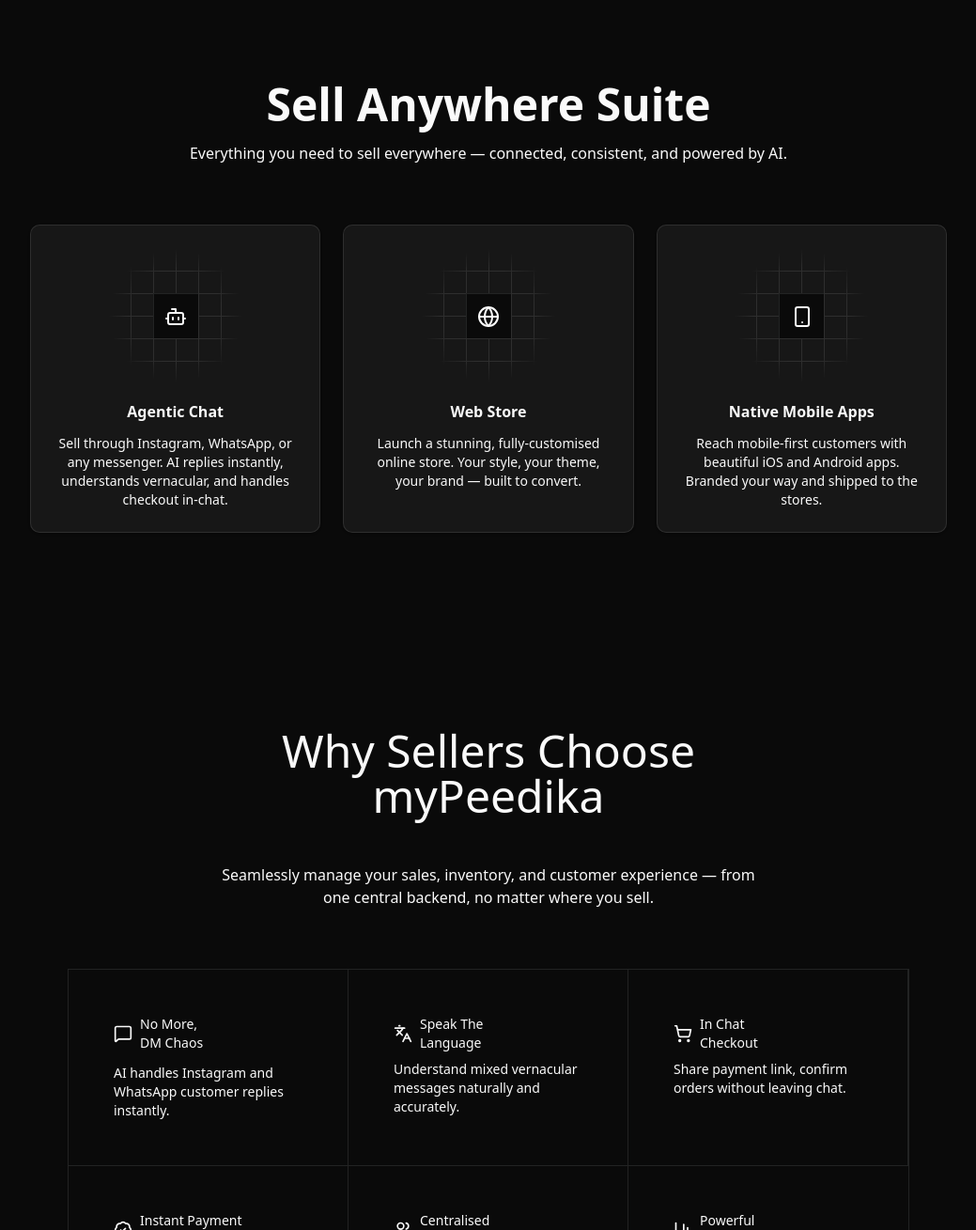
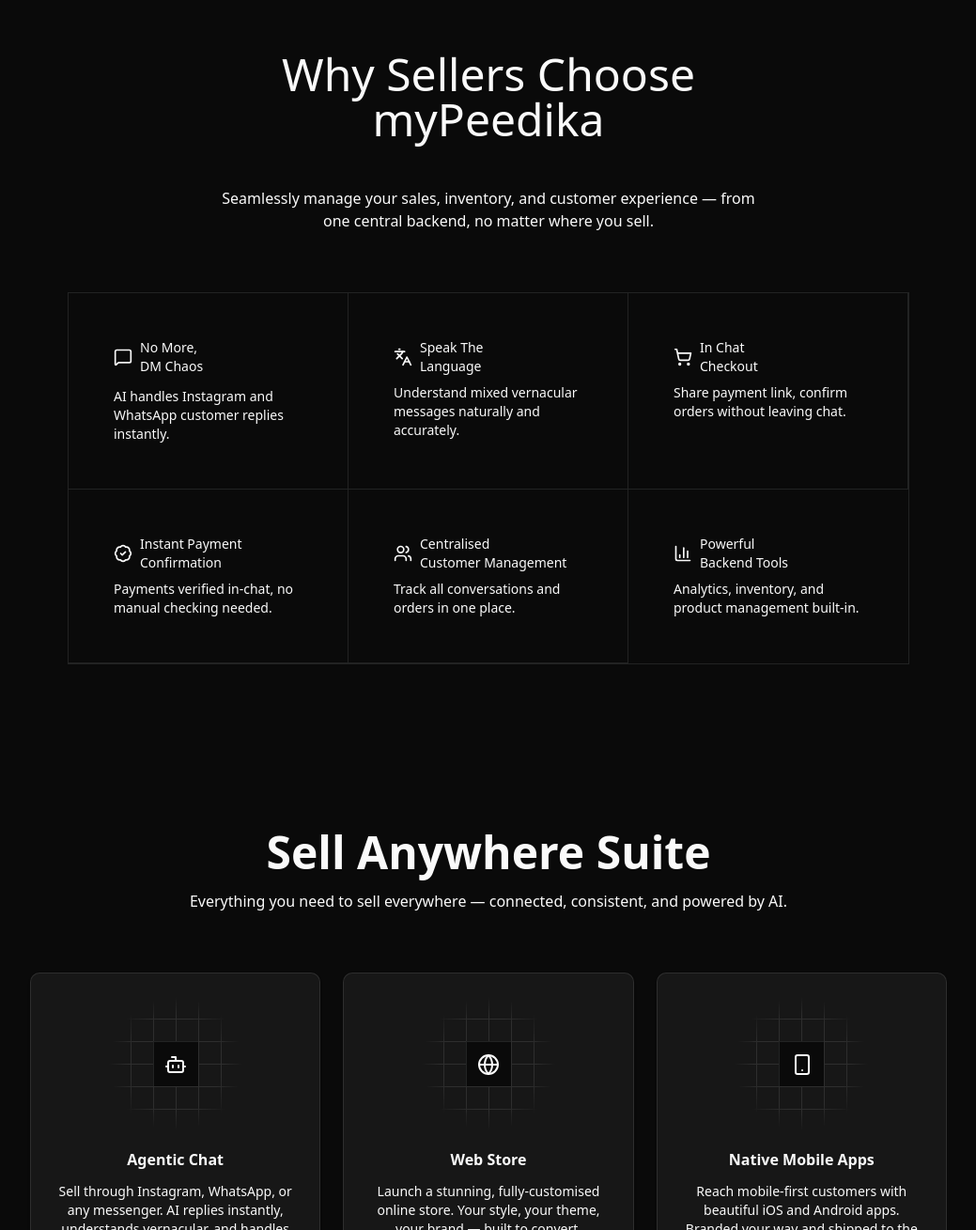
Before and after one commit to dev0ura/mypeedika, a Next.js app: page / in a window 1280 px wide. Shown: the part 841-2150 px from the top of the page at 94% size, without its empty margins (120-1159 px from the left). Built offline with nearby package versions, Linux system fonts and the light colour scheme.

Commit message:
Update UI styles in Hero Section and Site Navbar: changed background colors for improved visual consistency and enhanced user experience across components.

```diff
--- a/src/app/page.tsx
+++ b/src/app/page.tsx
@@ -10,8 +10,8 @@
     <div>
       <SiteNavbar />
       <InteractiveHero />
+      <Features />
       <Products />
-      <Features />
       <Connect />
       <Footer />
     </div>
--- a/src/components/ui/features-4.tsx
+++ b/src/components/ui/features-4.tsx
@@ -2,7 +2,7 @@
 
 export function Features() {
     return (
-        <section className="py-12 md:py-20">
+        <section className="py-16 md:py-24">
             <div className="mx-auto max-w-5xl space-y-8 px-6 md:space-y-16">
                 <div className="relative z-10 mx-auto max-w-xl space-y-6 text-center md:space-y-12">
                     <h2 className="text-balance text-4xl font-medium lg:text-5xl">Why Sellers Choose <br /> myPeedika</h2>
--- a/src/components/ui/footer.tsx
+++ b/src/components/ui/footer.tsx
@@ -19,8 +19,7 @@
               <span className="text-2xl font-bold text-gray-900 dark:text-white ml-3">myPeedika</span>
             </div>
             <p className="text-gray-600 dark:text-gray-400 text-sm leading-relaxed max-w-md mb-6">
-              Complete e-commerce backend platform with flexible frontend options.
-              Build your online store with Web, Mobile App, or Chat-based commerce on WhatsApp & Instagram.
+            myPeedika lets you sell directly on Instagram, WhatsApp, or your store. Our AI chats in your customer’s language, answers questions, and completes checkout — all in one place, backed by a powerful commerce backend where you can manage everything.
             </p>
             <div className="flex items-center gap-2 text-gray-600 dark:text-gray-400 text-sm">
               <Mail className="h-4 w-4" />
--- a/src/components/ui/hero-section-nexus.tsx
+++ b/src/components/ui/hero-section-nexus.tsx
@@ -606,13 +606,13 @@
     };
 
   return (
-    <div className="pt-[100px] relative bg-white dark:bg-[#111111] text-gray-700 dark:text-gray-300 min-h-screen flex flex-col overflow-x-hidden">
+    <div className="pt-[100px] relative bg-[#F3F4F6] dark:bg-[#111111] text-gray-700 dark:text-gray-300 min-h-screen flex flex-col overflow-x-hidden">
         <canvas ref={canvasRef} className="absolute inset-0 z-0 pointer-events-none opacity-80" />
         <div className="absolute inset-0 z-1 pointer-events-none dark:block hidden" style={{
             background: 'linear-gradient(to bottom, transparent 0%, #111111 90%), radial-gradient(ellipse at center, transparent 40%, #111111 95%)'
         }}></div>
         <div className="absolute inset-0 z-1 pointer-events-none dark:hidden block" style={{
-            background: 'linear-gradient(to bottom, transparent 0%, white 90%), radial-gradient(ellipse at center, transparent 40%, white 95%)'
+            background: 'linear-gradient(to bottom, transparent 0%, #F3F4F6 90%), radial-gradient(ellipse at center, transparent 40%, #F3F4F6 95%)'
         }}></div>
 
         {/* Navbar moved to SiteNavbar and rendered in page.tsx */}
--- a/src/components/ui/products.tsx
+++ b/src/components/ui/products.tsx
@@ -4,7 +4,7 @@
 
 export function Products() {
     return (
-        <section className="bg-zinc-50 py-16 md:py-32 dark:bg-transparent">
+        <section className="bg-zinc-50 py-12 md:py-20 dark:bg-transparent">
             <div className="@container mx-auto max-w-5xl px-6">
                 <div className="text-center">
                     <h2 className="text-balance text-4xl font-semibold lg:text-5xl">Sell Anywhere Suite</h2>
--- a/src/components/ui/site-navbar.tsx
+++ b/src/components/ui/site-navbar.tsx
@@ -121,7 +121,7 @@
       initial="top"
       animate={isScrolled ? "scrolled" : "top"}
       transition={{ duration: 0.3, ease: "easeInOut" }}
-      className="px-6 w-full md:px-10 lg:px-16 sticky top-0 z-30 backdrop-blur-md border-b bg-white/80 dark:bg-[#111111]/80 border-gray-200/50 dark:border-gray-700/50"
+      className="px-6 w-full md:px-10 lg:px-16 sticky top-0 z-30 backdrop-blur-md border-b bg-[#F3F4F6]/80 dark:bg-[#111111]/80 border-gray-200/50 dark:border-gray-700/50"
     >
       <nav className="flex justify-between items-center max-w-screen-xl mx-auto h-[70px]">
         <div className="flex items-center flex-shrink-0">
```
